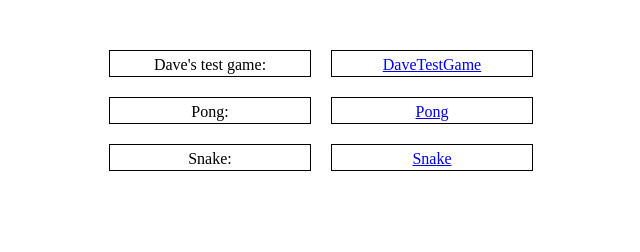
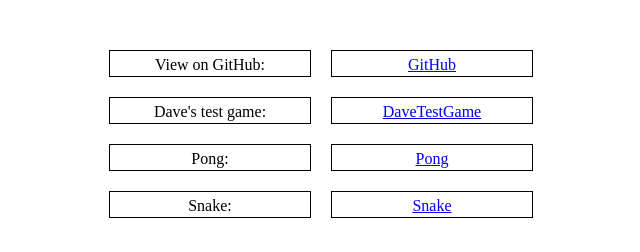
Before and after one commit to jerkdavi/Daves-test-game, a plain HTML site: page index.html in a window 1280 px wide. Shown: the whole page, without its empty margins (175-815 px from the left). Drawn offline with Linux system fonts and the light colour scheme.

Commit message:
Update index.html

```diff
--- a/index.html
+++ b/index.html
@@ -8,6 +8,9 @@
 <body id="body">
 	<div id="body1">
 		<div class="wholehalf1">
+			<div class="half2">
+				<p>View on GitHub: </p>
+			</div>
 			<div class="half2">
 				<p>Dave's test game: </p>
 			</div>
@@ -20,13 +23,16 @@
 		</div>
 		<div class="wholehalf1">
 			<div class="half2">
-				<p><a href="DaveTestGame.html">DaveTestGame</p>
+				<p><a href="https://github.com/jerkdavi/jerkdavi.github.io">GitHub</a></p>
 			</div>
 			<div class="half2">
-				<p><a href="Pong.html">Pong</p>
+				<p><a href="DaveTestGame.html">DaveTestGame</a></p>
 			</div>
 			<div class="half2">
-				<p><a href="Snake.html">Snake</p>
+				<p><a href="Pong.html">Pong</a></p>
+			</div>
+			<div class="half2">
+				<p><a href="Snake.html">Snake</a></p>
 			</div>
 		</div>
 	</div>
```
